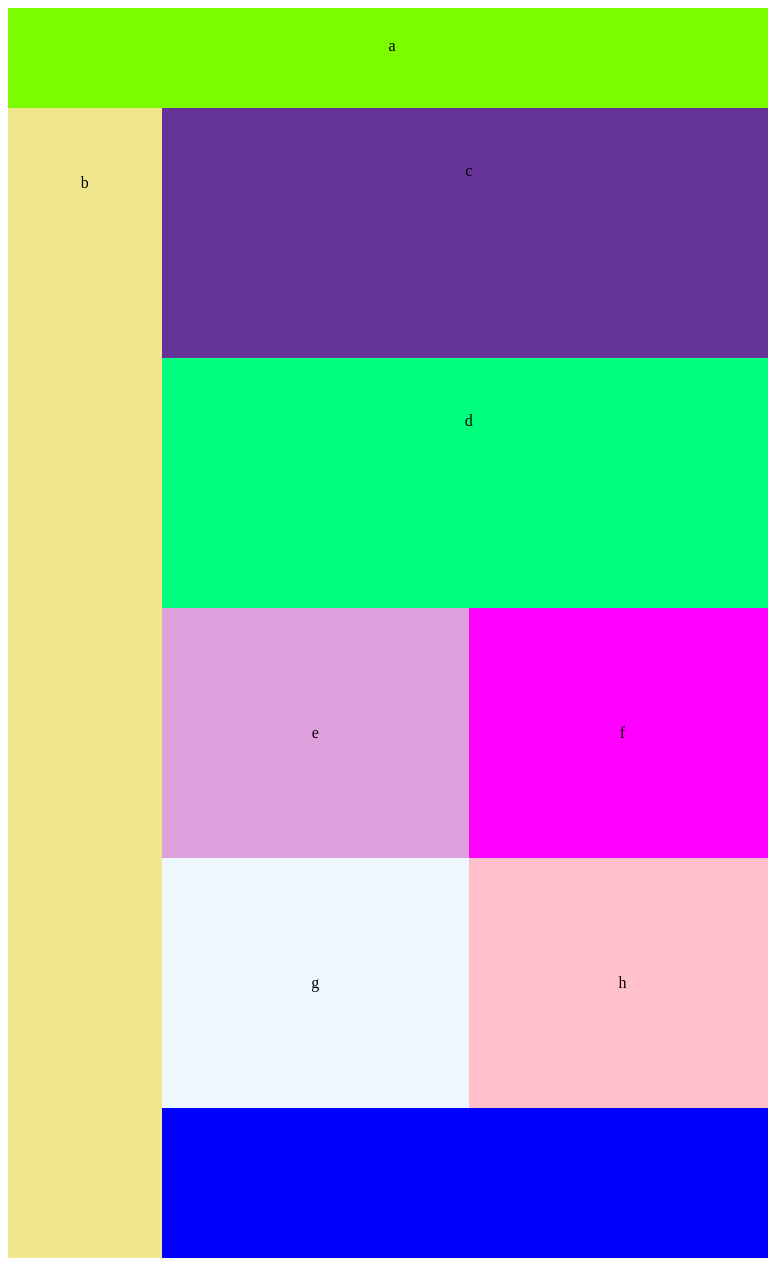
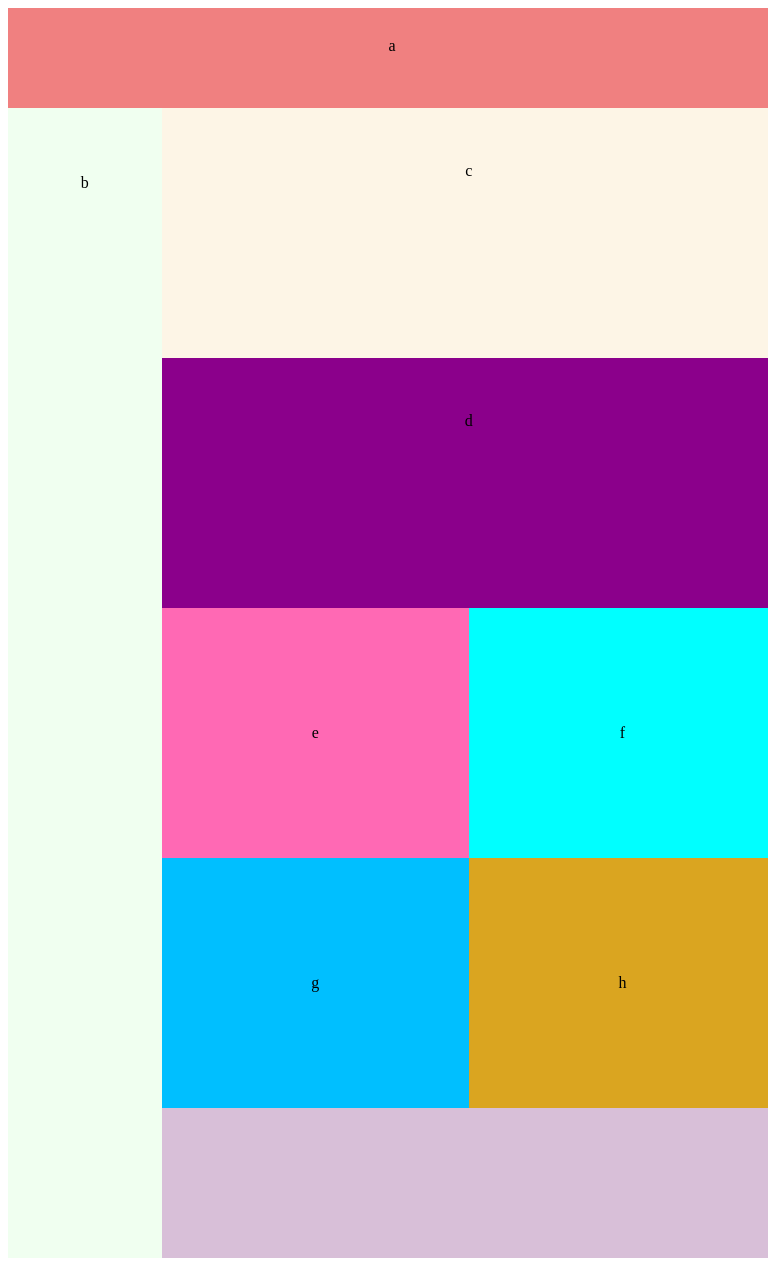
Before and after one commit to codefellows301ahren/Lab1, a website: page index.html in a window 768 px wide. Drawn offline with Linux system fonts and the light colour scheme.

Commit message:
deploying again

```diff
--- a/css/themes.css
+++ b/css/themes.css
@@ -86,13 +86,13 @@
    #A{
    width: 100%;
    height: 100px;
-   background-color: lawngreen;
+   background-color: lightcoral;
  }
 
  #B{
    width: 20%;
    height: 1150px;
-   background-color: khaki;
+   background-color: honeydew;
    flex-wrap: wrap
 
  }
@@ -105,48 +105,48 @@
  #C{
    width: 100%;
    height: 250px;
-   background-color: rebeccapurple;
+   background-color: oldlace;
    flex-wrap: wrap;
  }
 
  #D{
      width: 100%;
      height: 250px;
-     background-color: springgreen;
+     background-color: darkmagenta;
 
    }
 
  #E{
    width: 50%;
    height: 250px;
-   background-color: plum;
+   background-color: hotpink;
    flex-wrap: wrap;
  }
 
  #F{
    width: 50%;
    height: 250px;
-   background-color: magenta;
+   background-color: aqua;
    flex-wrap: wrap;
  }
 
  #G{
    width: 50%;
    height: 250px;
-   background-color: aliceblue;
+   background-color: deepskyblue;
    flex-wrap: wrap;
  }
 
  #H{
    width: 50%;
    height: 250px;
-   background-color: pink;
+   background-color: goldenrod;
    flex-wrap: wrap;
  }
 
  #I{
    width: 100%;
    height: 150px;
-   background-color: blue;
+   background-color: thistle;
    flex-wrap: wrap;
  }
```
